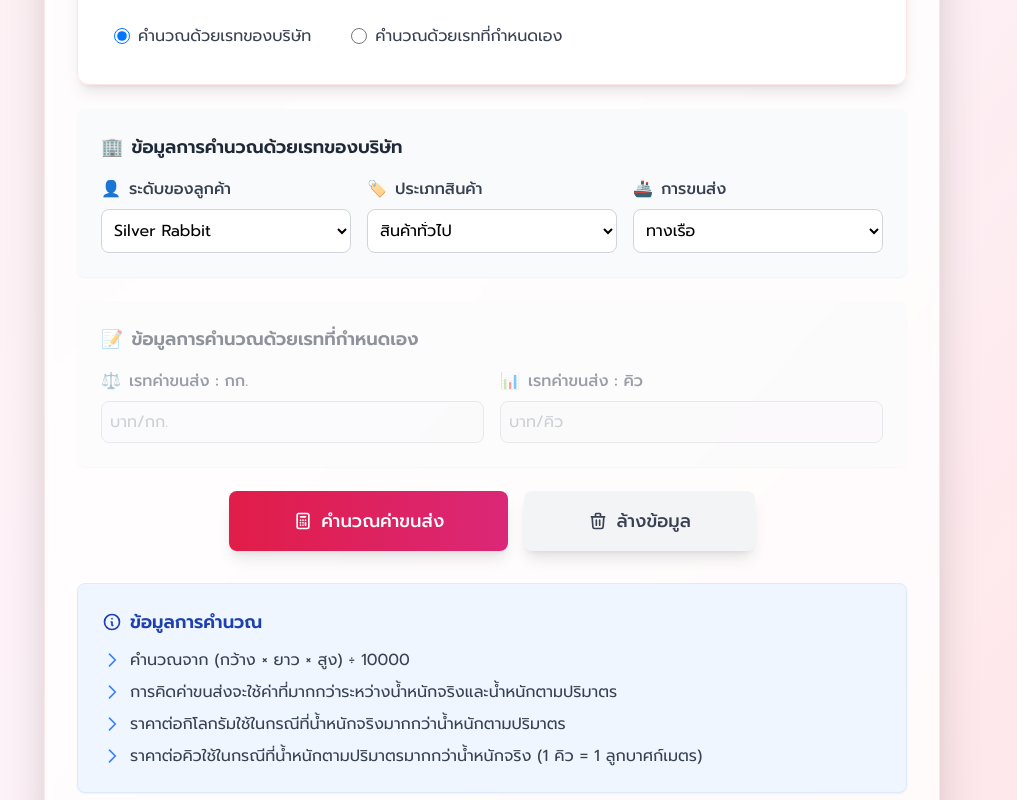
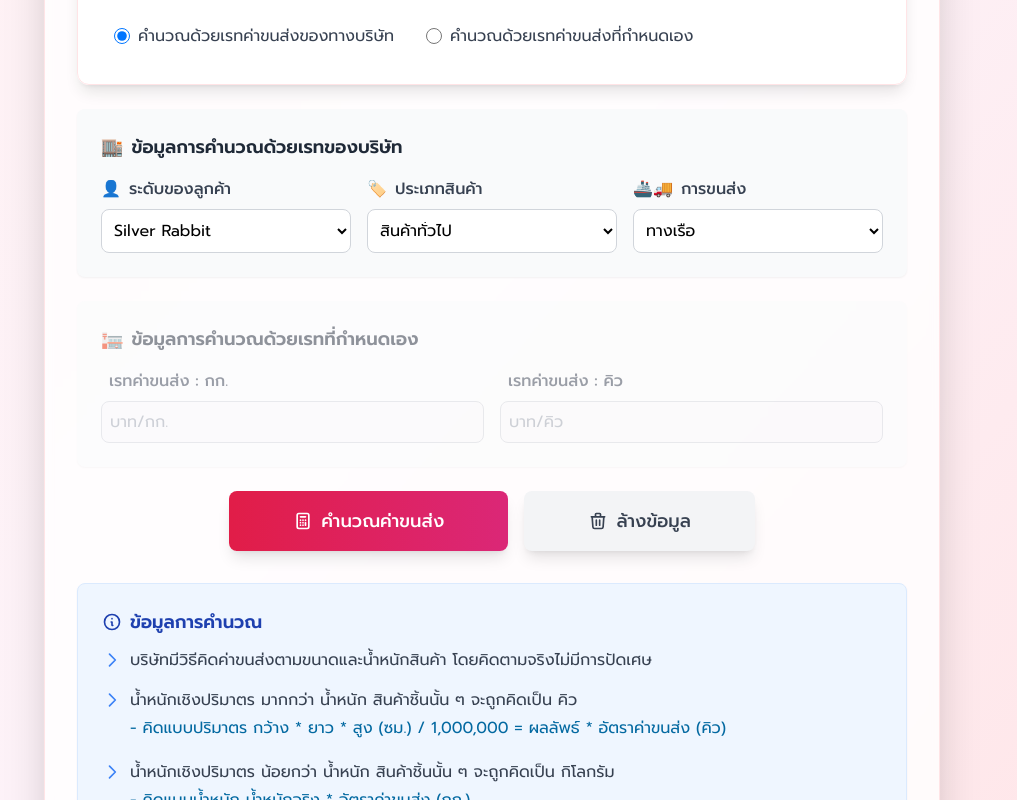
Before and after one commit to panidaputh/ariyaya-shipping, a React (Vite) app: page / in a window 1280 px wide. Shown: the part 500-1300 px from the top of the page, without its empty margins (148-1165 px from the left). Built offline with nearby package versions, Linux system fonts and the light colour scheme; the HTML template or start-up script is replaced by a standard one.

Commit message:
update UI

```diff
--- a/src/App.jsx
+++ b/src/App.jsx
@@ -254,9 +254,9 @@ function App() {
         {/* เปลี่ยนส่วนเลือกรูปแบบการคำนวณจาก dropdown เป็น radio */}
         <div className="bg-white/60 backdrop-blur-sm p-4 sm:p-6 rounded-xl mb-6 shadow-lg border border-rose-100">
           <h2 className="text-lg sm:text-xl font-semibold mb-4 text-rose-800">
-            <span className="inline-block mr-2">🔄</span>รูปแบบการคำนวณ
+            <span className="inline-block mr-2">🔁</span>รูปแบบการคำนวณ
           </h2>
-          <div className="flex flex-col sm:flex-row gap-4">
+          <div className="flex flex-col sm:flex-row gap-2">
             <label className="flex items-center space-x-2 cursor-pointer p-3 rounded-lg hover:bg-rose-50 transition-colors">
               <input
                 type="radio"
@@ -265,7 +265,7 @@ function App() {
                 onChange={(e) => setCalculationType(e.target.value)}
                 className="w-4 h-4 text-rose-600 border-rose-300 focus:ring-rose-500"
               />
-              <span className="text-gray-700">คำนวณด้วยเรทของบริษัท</span>
+              <span className="text-gray-700">คำนวณด้วยเรทค่าขนส่งของทางบริษัท</span>
             </label>
             <label className="flex items-center space-x-2 cursor-pointer p-3 rounded-lg hover:bg-rose-50 transition-colors">
               <input
@@ -275,7 +275,7 @@ function App() {
                 onChange={(e) => setCalculationType(e.target.value)}
                 className="w-4 h-4 text-rose-600 border-rose-300 focus:ring-rose-500"
               />
-              <span className="text-gray-700">คำนวณด้วยเรทที่กำหนดเอง</span>
+              <span className="text-gray-700">คำนวณด้วยเรทค่าขนส่งที่กำหนดเอง</span>
             </label>
           </div>
         </div>
@@ -292,7 +292,7 @@ function App() {
           >
             <div className="bg-gray-50 p-4 sm:p-6 rounded-lg shadow-sm">
               <h3 className="text-lg font-semibold mb-4 text-gray-800">
-                <span className="inline-block mr-2">🏢</span>
+                <span className="inline-block mr-2">🏬</span>
                 ข้อมูลการคำนวณด้วยเรทของบริษัท
               </h3>
               <div className="grid grid-cols-1 sm:grid-cols-3 gap-4">
@@ -335,7 +335,7 @@ function App() {
                 {/* Shipping method */}
                 <div>
                   <label className="text-base font-medium text-gray-700 block mb-2">
-                    <span className="inline-block mr-2">🚢</span>การขนส่ง
+                    <span className="inline-block mr-2">🚢🚚</span>การขนส่ง
                   </label>
                   <select
                     className="w-full p-2 rounded-lg border border-gray-300 focus:ring-2 focus:ring-purple-300 focus:border-purple-500 outline-none bg-white"
@@ -361,13 +361,13 @@ function App() {
           >
             <div className="bg-gray-50 p-4 sm:p-6 rounded-lg shadow-sm">
               <h3 className="text-lg font-semibold mb-4 text-gray-800">
-                <span className="inline-block mr-2">📝</span>
+                <span className="inline-block mr-2">🏣</span>
                 ข้อมูลการคำนวณด้วยเรทที่กำหนดเอง
               </h3>
               <div className="grid grid-cols-1 sm:grid-cols-2 gap-4">
                 <div>
                   <label className="text-base font-medium text-gray-700 block mb-2">
-                    <span className="inline-block mr-2">⚖️</span>เรทค่าขนส่ง :
+                    <span className="inline-block mr-2"></span>เรทค่าขนส่ง :
                     กก.
                   </label>
                   <input
@@ -383,7 +383,7 @@ function App() {
                 </div>
                 <div>
                   <label className="text-base font-medium text-gray-700 block mb-2">
-                    <span className="inline-block mr-2">📊</span>เรทค่าขนส่ง :
+                    <span className="inline-block mr-2"></span>เรทค่าขนส่ง :
                     คิว
                   </label>
                   <input
@@ -512,7 +512,7 @@ function App() {
                     น้ำหนักตามปริมาตร:
                   </span>
                   <span className="text-gray-800 ml-6">
-                    {calculationResult.volumeWeight.toFixed(2)} กก.
+                    {calculationResult.volumeWeight.toFixed(2)}
                   </span>
                 </div>
 
@@ -525,8 +525,8 @@ function App() {
                   </span>
                   <span className="text-gray-800 ml-6">
                     {calculationResult.calculationType === "weight"
-                      ? "คำนวณจากน้ำหนัก"
-                      : "คำนวณจากปริมาตร"}
+                      ? "คิดค่าขนส่งจากน้ำหนัก"
+                      : "คิดค่าขนส่งจากขนาด"}
                   </span>
                 </div>
               </div>
@@ -580,7 +580,7 @@ function App() {
                       ประเภทการคำนวณ:
                     </span>
                     <span className="text-gray-800 ml-6">
-                      คำนวณด้วยอัตราที่กำหนดเอง
+                      คำนวณด้วยอัตราค่าขนส่งที่กำหนดเอง
                     </span>
                   </div>
                 )}
@@ -639,7 +639,7 @@ function App() {
             </svg>
             ข้อมูลการคำนวณ
           </h3>
-          <ul className="space-y-2 text-gray-700">
+          <ul className="space-y-4 text-gray-700">
             <li className="flex items-start">
               <svg
                 className="w-5 h-5 text-blue-500 mr-2 mt-0.5 flex-shrink-0"
@@ -655,7 +655,7 @@ function App() {
                   d="M9 5l7 7-7 7"
                 ></path>
               </svg>
-              <span>คำนวณจาก (กว้าง × ยาว × สูง) ÷ 10000</span>
+              <span>บริษัทมีวิธีคิดค่าขนส่งตามขนาดและน้ำหนักสินค้า โดยคิดตามจริงไม่มีการปัดเศษ</span>
             </li>
             <li className="flex items-start">
               <svg
@@ -672,9 +672,10 @@ function App() {
                   d="M9 5l7 7-7 7"
                 ></path>
               </svg>
-              <span>
-                การคิดค่าขนส่งจะใช้ค่าที่มากกว่าระหว่างน้ำหนักจริงและน้ำหนักตามปริมาตร
-              </span>
+              <div>
+                <span className="block mb-1">น้ำหนักเชิงปริมาตร มากกว่า น้ำหนัก สินค้าชิ้นนั้น ๆ จะถูกคิดเป็น คิว</span>
+                <span className="block mb-1 text-base text-sky-700">- คิดแบบปริมาตร กว้าง * ยาว * สูง (ซม.) / 1,000,000 = ผลลัพธ์ * อัตราค่าขนส่ง (คิว)</span>
+              </div>
             </li>
             <li className="flex items-start">
               <svg
@@ -691,29 +692,10 @@ function App() {
                   d="M9 5l7 7-7 7"
                 ></path>
               </svg>
-              <span>
-                ราคาต่อกิโลกรัมใช้ในกรณีที่น้ำหนักจริงมากกว่าน้ำหนักตามปริมาตร
-              </span>
-            </li>
-            <li className="flex items-start">
-              <svg
-                className="w-5 h-5 text-blue-500 mr-2 mt-0.5 flex-shrink-0"
-                fill="none"
-                stroke="currentColor"
-                viewBox="0 0 24 24"
-                xmlns="http://www.w3.org/2000/svg"
-              >
-                <path
-                  strokeLinecap="round"
-                  strokeLinejoin="round"
-                  strokeWidth="2"
-                  d="M9 5l7 7-7 7"
-                ></path>
-              </svg>
-              <span>
-                ราคาต่อคิวใช้ในกรณีที่น้ำหนักตามปริมาตรมากกว่าน้ำหนักจริง (1 คิว
-                = 1 ลูกบาศก์เมตร)
-              </span>
+              <div>
+                <span className="block mb-1">น้ำหนักเชิงปริมาตร น้อยกว่า น้ำหนัก สินค้าชิ้นนั้น ๆ จะถูกคิดเป็น กิโลกรัม</span>
+                <span className="block mb-1 text-base text-sky-700">- คิดแบบน้ำหนัก น้ำหนักจริง * อัตราค่าขนส่ง (กก.)</span>
+              </div>
             </li>
           </ul>
         </div>
```
